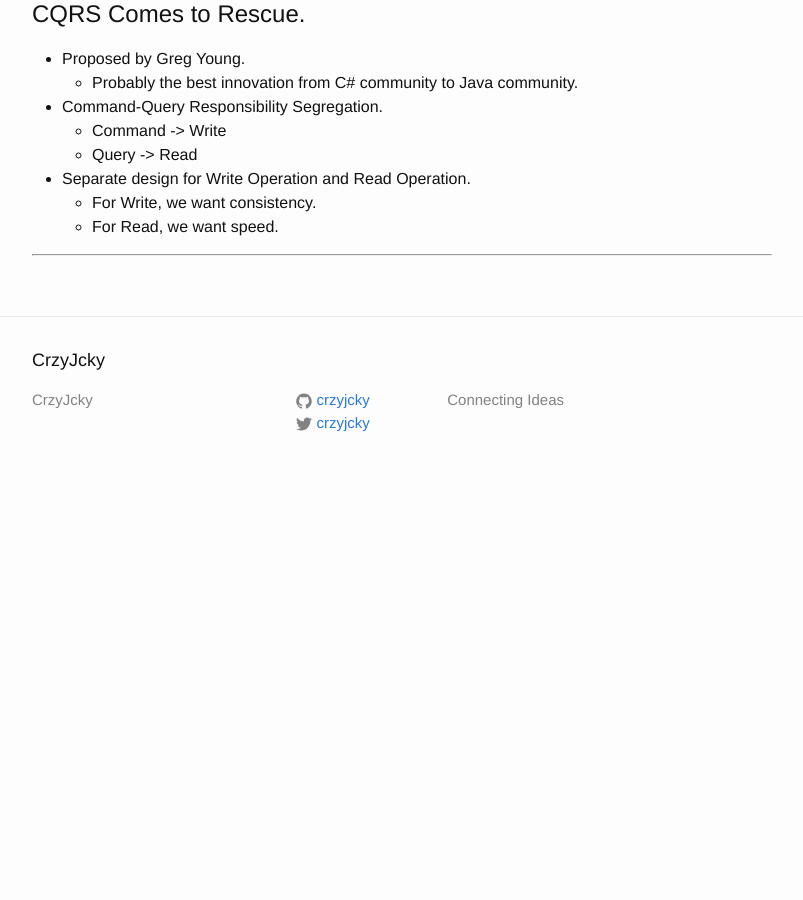
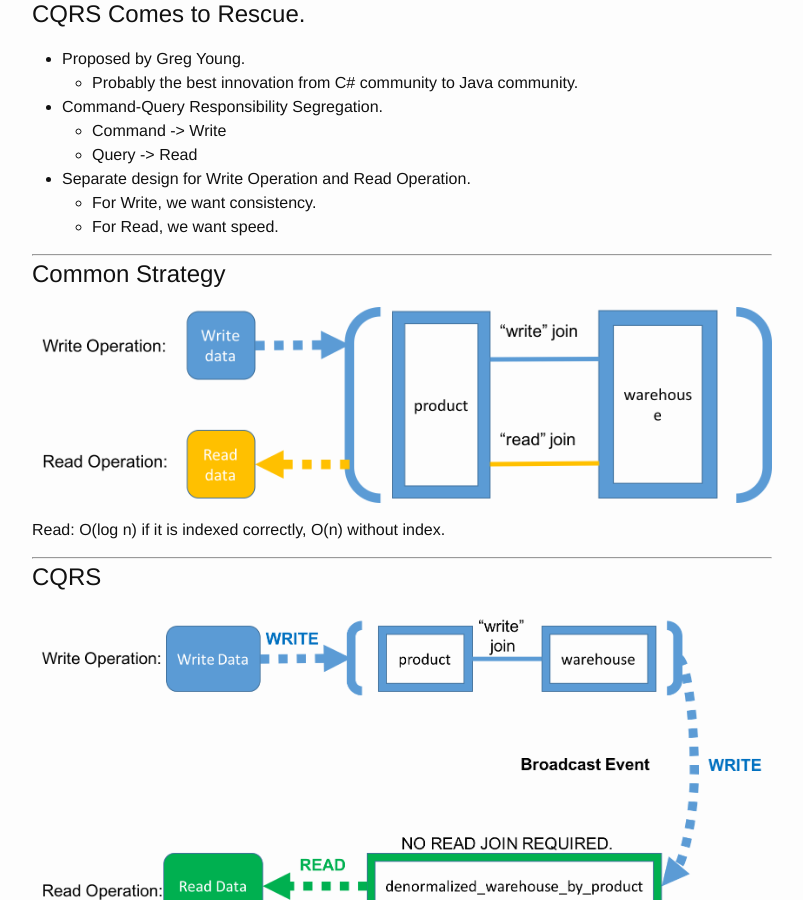
Before and after one commit to crzyjcky/crzyjcky.github.io, a Jekyll site: the page built from _posts/2015-12-13-simplify-complex-query-with-cqrs.md, in a window 1280 px wide and 900 px high, scrolled down 4699 px. Shown: the whole window, without its empty margins (238-1041 px from the left). Built offline with Jekyll 4.4.1, drawn with Linux system fonts in a browser that asks for light colours; before the commit the page ends 5193 px from its top, so only the background shows below that.

Commit message:
added 2 slides

```diff
--- a/_posts/2015-12-13-simplify-complex-query-with-cqrs.md
+++ b/_posts/2015-12-13-simplify-complex-query-with-cqrs.md
@@ -167,3 +167,17 @@ Overall Consistency = Consistency (Normalized) && Consistency (Denormalized)
   - For Read, we want speed.
 
 ---
+
+# Common Strategy
+
+![common-strategy.png](/wp-content/uploads/2015/12/common-strategy.png)
+
+Read:
+O(log n) if it is indexed correctly,
+O(n) without index.
+
+---
+
+# CQRS
+
+![cqrs-2.png](/wp-content/uploads/2015/12/cqrs-2.png)
```
Also changed, not shown: wp-content/uploads/2015/12/common-strategy.png (added), wp-content/uploads/2015/12/cqrs-2.png (added).
